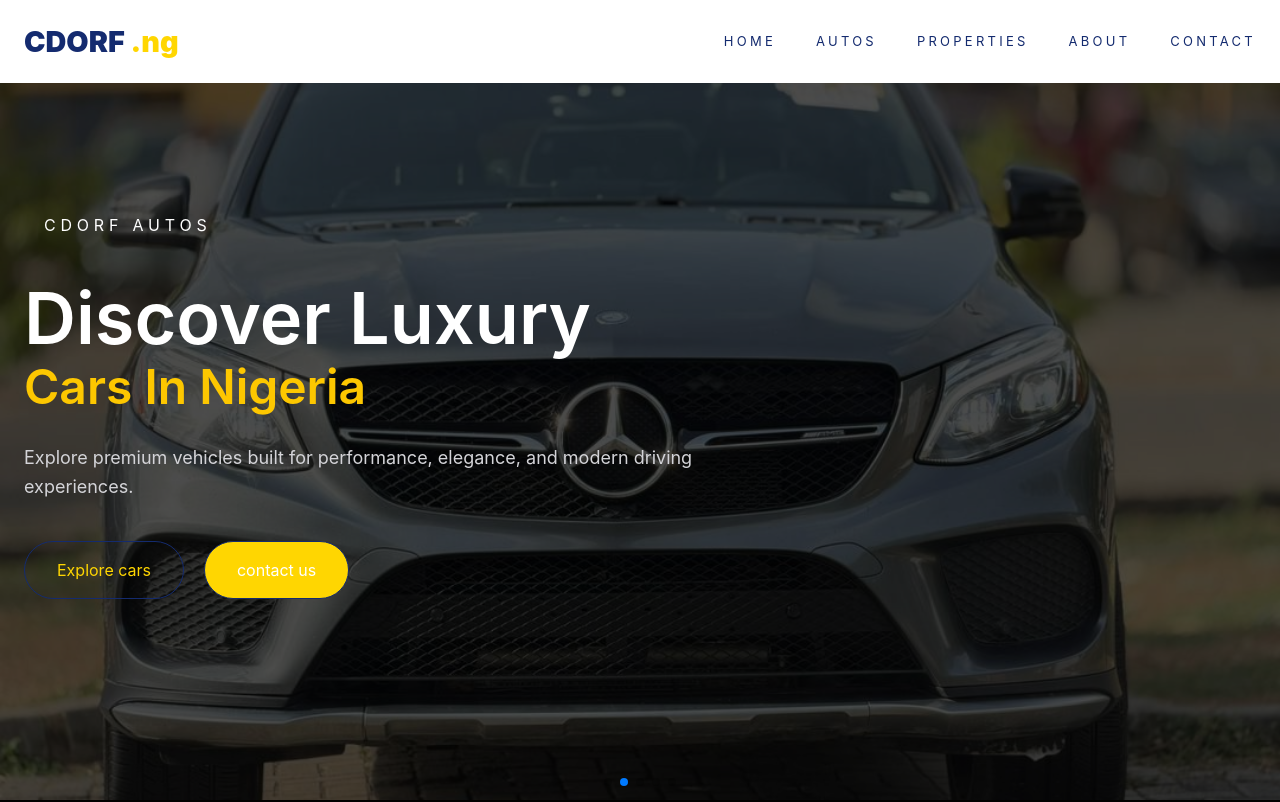
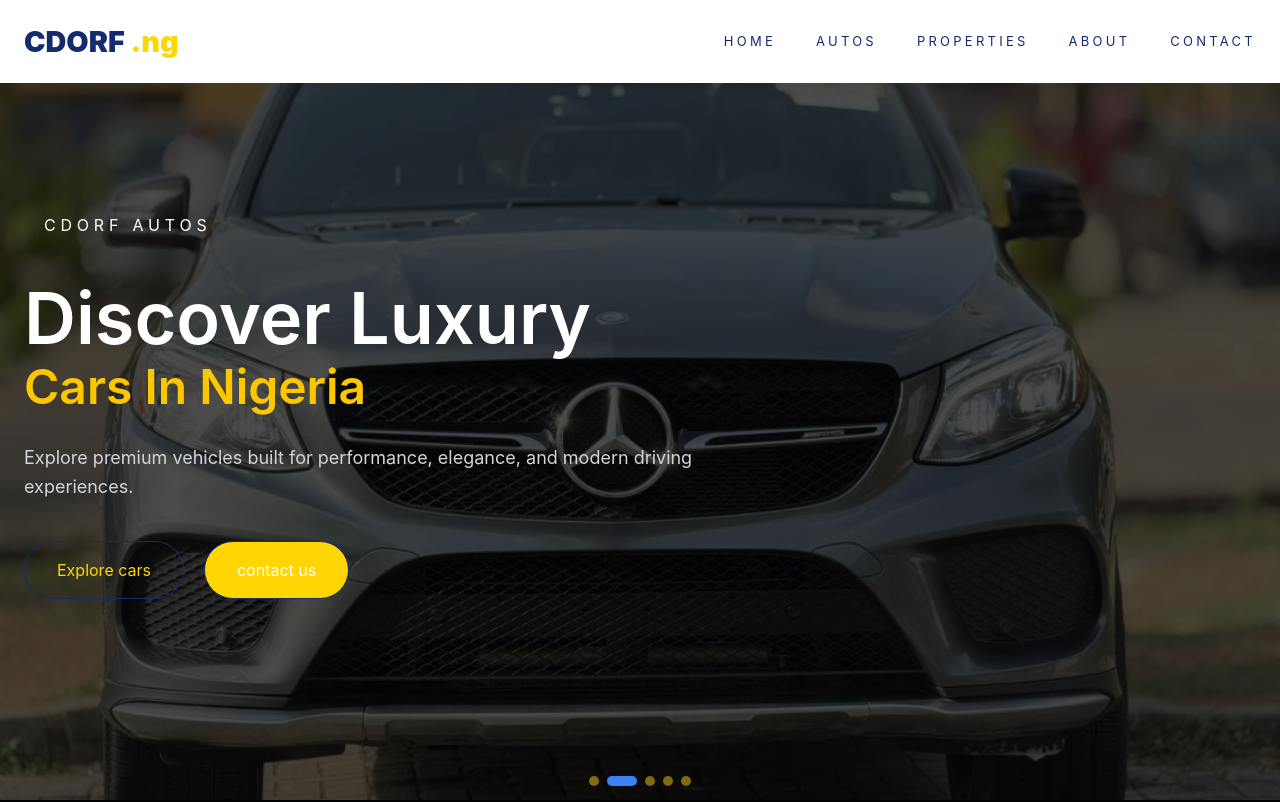
Before and after one commit to FavourDeCreative/CDORF, a Next.js app: page /autos in a window 1280 px wide. Shown: the top 802 px of the page. Built offline with nearby package versions, Linux system fonts and the light colour scheme.

Commit message:
updated car hero section

```diff
--- a/components/autos/Hero.jsx
+++ b/components/autos/Hero.jsx
@@ -1,7 +1,7 @@
 "use client";
 
 import Image from "next/image";
-import Link from "next/link"
+import Link from "next/link";
 import { useEffect, useRef } from "react";
 import { gsap } from "gsap";
 import { Swiper, SwiperSlide } from "swiper/react";
@@ -10,18 +10,14 @@ import { Autoplay, Pagination } from "swiper/modules";
 import "swiper/css";
 import "swiper/css/pagination";
 
-const cars = [
-  "/car1.jpg",
-  "/car2.jpg",
-  "/car3.jpg",
-  "/benz.jpg",
-  "/range.jpg",
-];
+const cars = ["/car1.jpg", "/car2.jpg", "/car3.jpg", "/benz.jpg", "/range.jpg"];
 
 export default function Hero() {
   const heroRef = useRef(null);
 
   useEffect(() => {
+    if (!heroRef.current) return;
+
     gsap.fromTo(
       heroRef.current.querySelectorAll(".fade-up"),
       {
@@ -54,6 +50,9 @@ export default function Hero() {
         }}
         pagination={{
           clickable: true,
+          bulletClass: "swiper-pagination-bullet custom-bullet",
+          bulletActiveClass:
+            "swiper-pagination-bullet-active custom-bullet-active",
         }}
         className="h-full w-full"
       >
@@ -76,42 +75,32 @@ export default function Hero() {
               <div className="absolute inset-0 flex items-center">
                 <div className="mx-auto w-full max-w-7xl px-6">
                   <div className="max-w-3xl">
+                    {/* TAG */}
                     <div className="fade-up mb-6 inline-flex px-5 py-3 uppercase tracking-[0.3em]">
                       CDORF AUTOS
                     </div>
 
+                    {/* TITLE */}
                     <h1 className="fade-up text-3xl font-semibold leading-tight md:text-7xl">
                       Discover Luxury
-                      <span className="block text-yellow-400 text-5xl">
+                      <span className="block text-5xl text-yellow-400">
                         Cars In Nigeria
                       </span>
                     </h1>
 
+                    {/* DESCRIPTION */}
                     <p className="fade-up mt-8 max-w-2xl text-lg leading-relaxed text-zinc-300">
                       Explore premium vehicles built for performance, elegance,
                       and modern driving experiences.
                     </p>
 
+                    {/* BUTTONS */}
                     <div className="fade-up mt-10 flex flex-wrap gap-5">
-                      <Link
-                        href="#brands"
-                        className="
-                px-8
-                py-4
-                transition bn
-              "
-                      >
+                      <Link href="#brands" className="bn px-8 py-4 transition">
                         Explore cars
                       </Link>
 
-                      <Link
-                        href="#contact"
-                        className="
-                px-8
-                py-4
-                transition ct
-              "
-                      >
+                      <Link href="#contact" className="ct px-8 py-4 transition">
                         contact us
                       </Link>
                     </div>
@@ -122,6 +111,19 @@ export default function Hero() {
           </SwiperSlide>
         ))}
       </Swiper>
+
+      {/* CUSTOM DOT STYLING (optional if not in CSS) */}
+      <style jsx global>{`
+        .custom-bullet {
+          background: #facc15 !important; /* yellow */
+          opacity: 0.4;
+        }
+
+        .custom-bullet-active {
+          background: #3b82f6 !important; /* blue active */
+          opacity: 1;
+        }
+      `}</style>
     </section>
   );
 }
```
